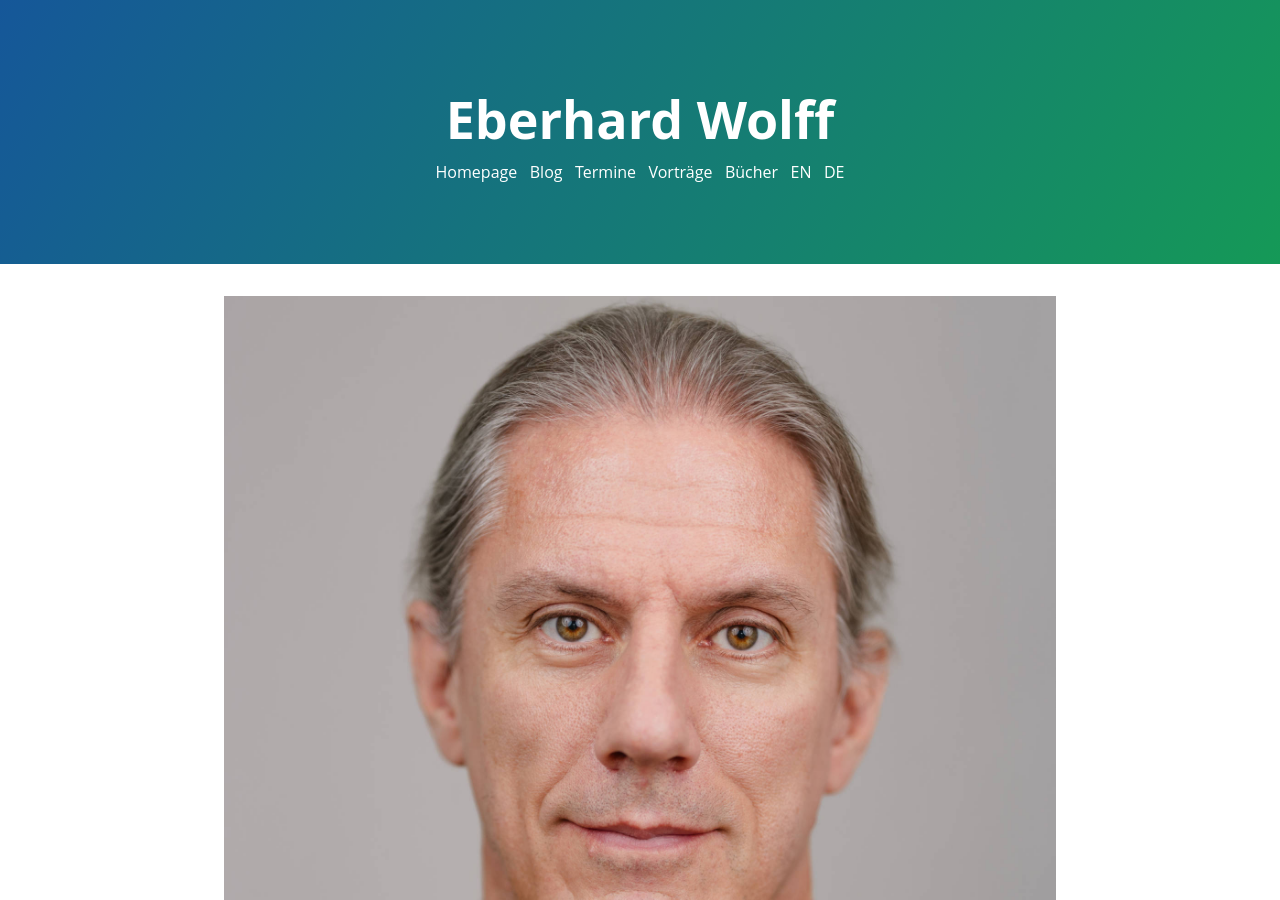
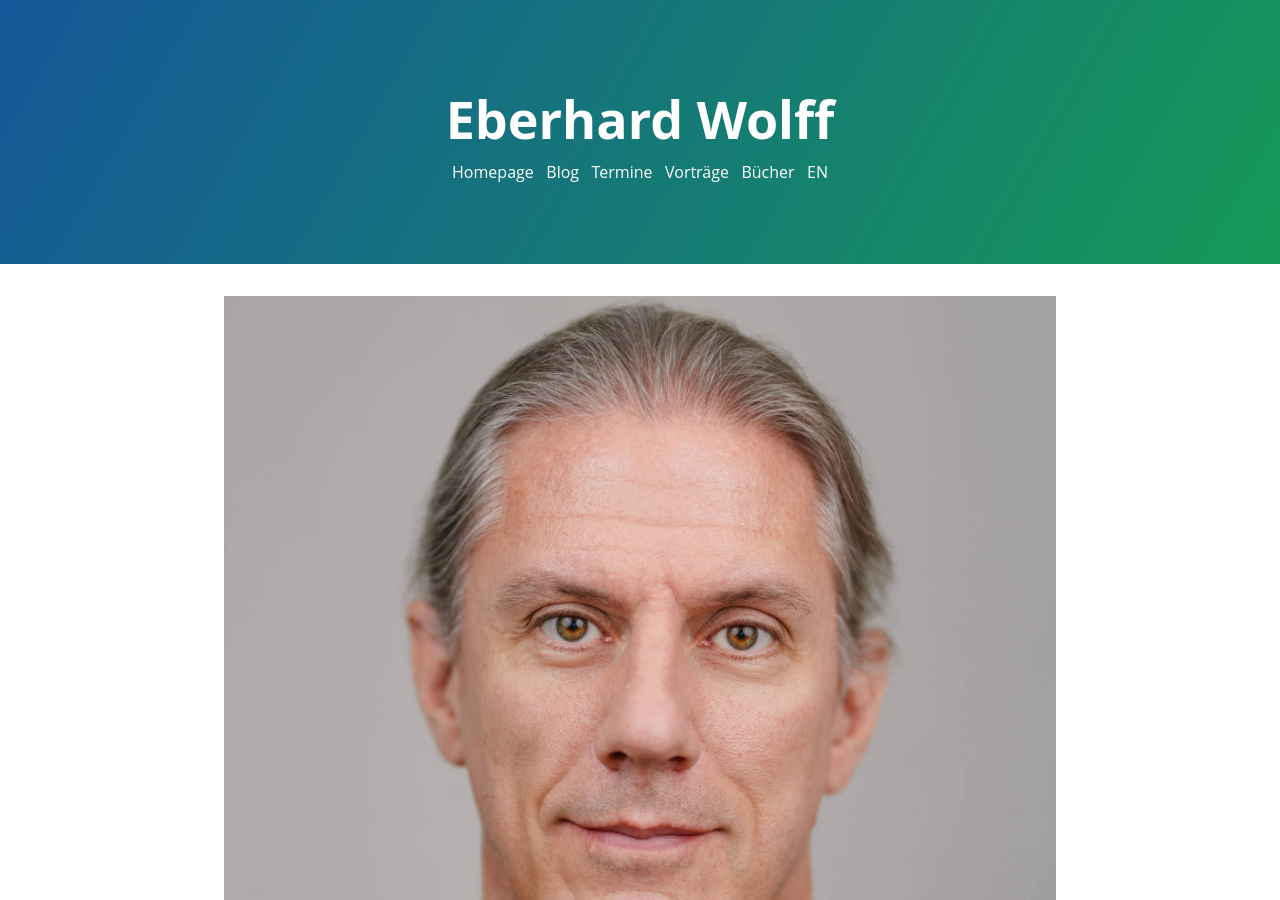
Before and after one commit to ewolff/ewolff.com, a Jekyll site: the page built from index.md, in a window 1280 px wide and 900 px high. Built offline with Jekyll 4.4.1, drawn with Linux system fonts in a browser that asks for light colours.

Commit message:
Just present the link to the other language, not both.

```diff
--- a/_includes/page-header-de.html
+++ b/_includes/page-header-de.html
@@ -12,7 +12,5 @@
     <a href="/buecher.html">Bücher</a>
     &nbsp;
     <a href="/index-en.html">EN</a>
-    &nbsp;
-    <a href="/index.html">DE</a>
   </section>
 </section>
--- a/_includes/page-header.html
+++ b/_includes/page-header.html
@@ -11,8 +11,6 @@
     &nbsp;
     <a href="/books.html">Books</a>
     &nbsp;
-    <a href="/index-en.html">EN</a>
-    &nbsp;
     <a href="/index.html">DE</a>
   </section>
 </section>
```
